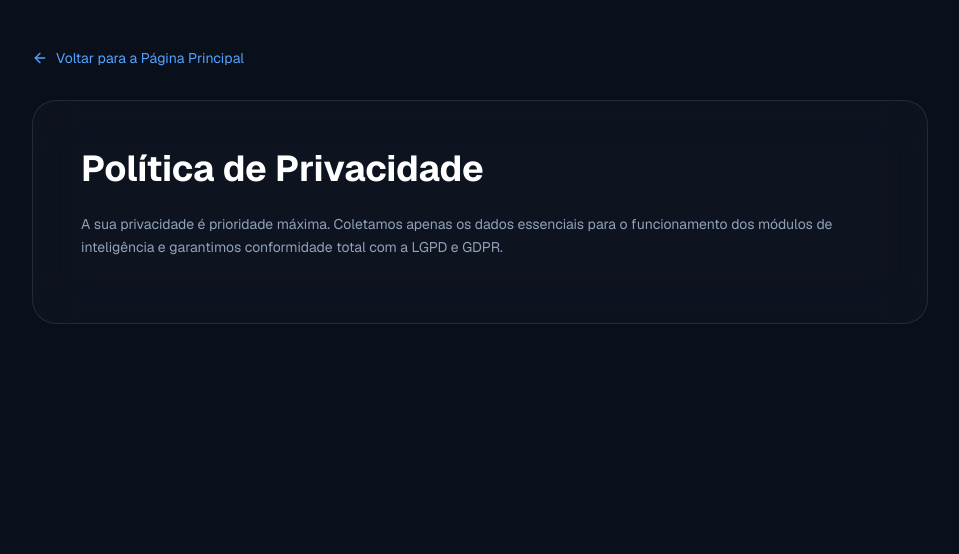
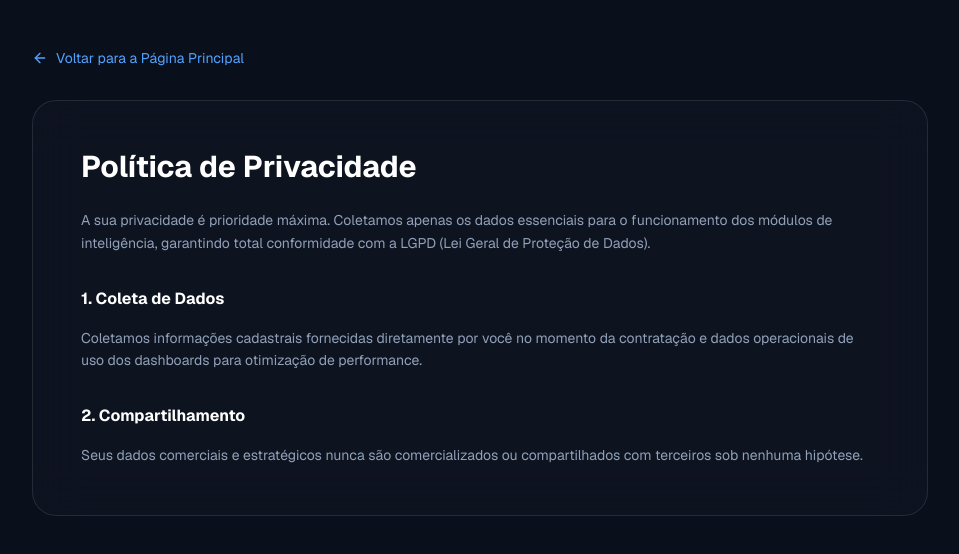
Before and after one commit to felipecarnaubasp-dot/marketing-intelligence-os, a Next.js app: page /privacidade in a window 1280 px wide. Shown: the top 554 px of the page, without its empty margins (160-1119 px from the left). Built offline with nearby package versions, Linux system fonts and the light colour scheme.

Commit message:
Update page.tsx

```diff
--- a/app/privacidade/page.tsx
+++ b/app/privacidade/page.tsx
@@ -11,10 +11,14 @@ export default function PrivacidadePage() {
           <ArrowLeft className="w-4 h-4" /> Voltar para a Página Principal
         </Link>
         <div className="p-8 md:p-12 rounded-3xl bg-white/[0.02] border border-white/10 backdrop-blur-xl">
-          <h1 className="text-3xl md:text-4xl font-bold text-white mb-6">Política de Privacidade</h1>
-          <p className="text-slate-400 leading-relaxed text-sm mb-4">
-            A sua privacidade é prioridade máxima. Coletamos apenas os dados essenciais para o funcionamento dos módulos de inteligência e garantimos conformidade total com a LGPD e GDPR.
-          </p>
+          <h1 className="text-3xl font-bold text-white mb-6">Política de Privacidade</h1>
+          <div className="space-y-4 text-sm text-slate-400 leading-relaxed">
+            <p>A sua privacidade é prioridade máxima. Coletamos apenas os dados essenciais para o funcionamento dos módulos de inteligência, garantindo total conformidade com a LGPD (Lei Geral de Proteção de Dados).</p>
+            <h3 className="text-white font-bold text-base pt-4">1. Coleta de Dados</h3>
+            <p>Coletamos informações cadastrais fornecidas diretamente por você no momento da contratação e dados operacionais de uso dos dashboards para otimização de performance.</p>
+            <h3 className="text-white font-bold text-base pt-4">2. Compartilhamento</h3>
+            <p>Seus dados comerciais e estratégicos nunca são comercializados ou compartilhados com terceiros sob nenhuma hipótese.</p>
+          </div>
         </div>
       </div>
     </div>
```
